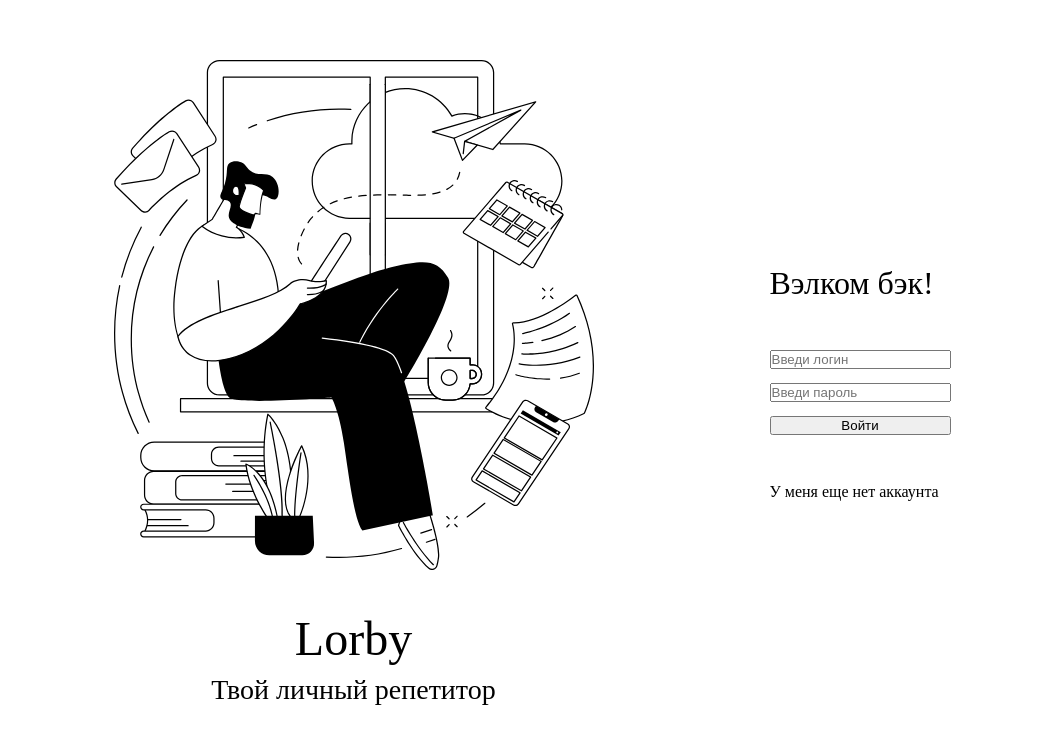
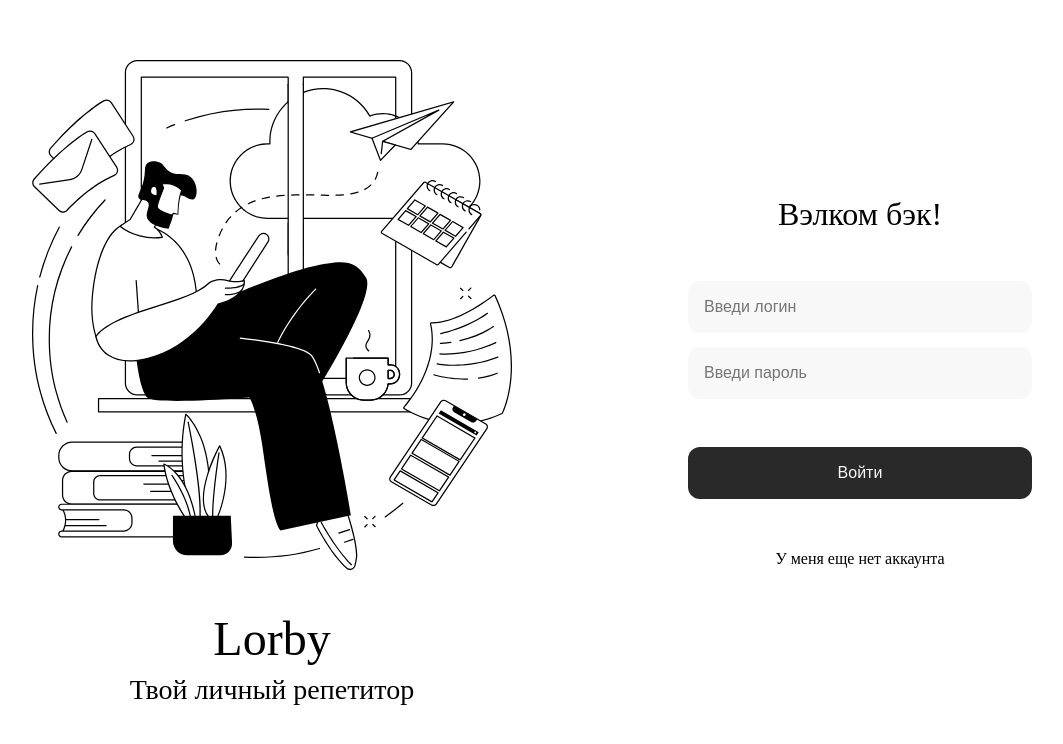
Before and after one commit to BarnoMamadzhanova/auth, a React (Create React App) app: page / in a window 1280 px wide. Shown: the part 116-860 px from the top of the page, without its empty margins (20-1083 px from the left). Built offline with nearby package versions, Linux system fonts and the light colour scheme.

Commit message:
styled login form component

```diff
--- a/src/components/LoginForm/LoginForm.jsx
+++ b/src/components/LoginForm/LoginForm.jsx
@@ -1,5 +1,6 @@
 import classes from "./LoginForm.module.css";
 import React from "react";
+// import visible from "../../assets/eye.svg";
 
 function LoginForm() {
   return (
--- a/src/components/LoginForm/LoginForm.module.css
+++ b/src/components/LoginForm/LoginForm.module.css
@@ -3,6 +3,7 @@
   display: flex;
   flex-direction: column;
   gap: 3rem;
+  align-items: center;
 }
 
 .loginFormTitle {
@@ -14,8 +15,55 @@
   display: flex;
   flex-direction: column;
   gap: 0.875rem;
+  width: 21.5rem;
+}
+
+.loginForm input {
+  padding: 0.875rem 0 0.875rem 1rem;
+  font-size: 1rem;
+  font-weight: 500;
+  outline: none;
+  border: none;
+  border-radius: 12px;
+  background-color: #f8f8f8;
+  line-height: 1.5rem;
+  color: #767676;
+}
+
+.loginForm button {
+  padding: 0.875rem 1rem 0.875rem 1rem;
+  font-size: 1rem;
+  font-weight: 500;
+  line-height: 1.5rem;
+  outline: none;
+  border: none;
+  border-radius: 12px;
+  background: #292929;
+  color: #f8f8f8;
+  margin-top: 2.125rem;
+  cursor: pointer;
+}
+
+.loginForm button:hover {
+  opacity: 0.8;
 }
 
 .loginFormText {
   font-weight: 500;
+  line-height: 1.5rem;
+  position: relative;
 }
+
+.loginFormText:hover {
+  cursor: pointer;
+}
+
+.loginFormText:hover::after {
+  content: "";
+  position: absolute;
+  left: 0;
+  right: 0;
+  bottom: -2px;
+  height: 2px;
+  background-color: currentColor;
+}
```
